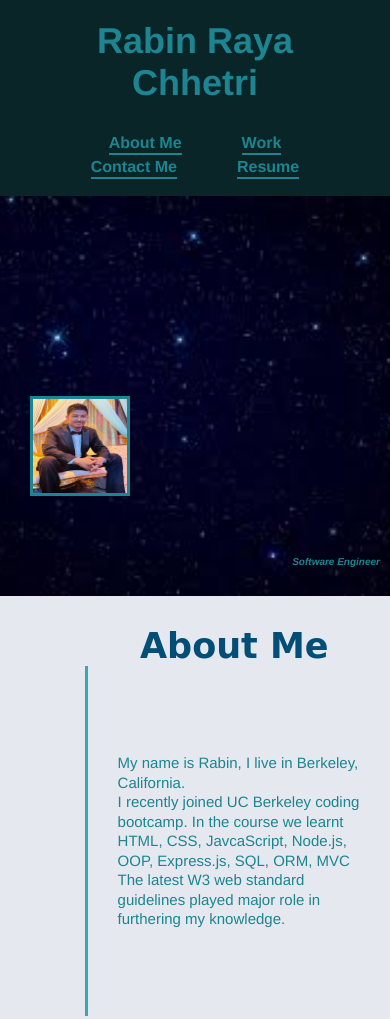
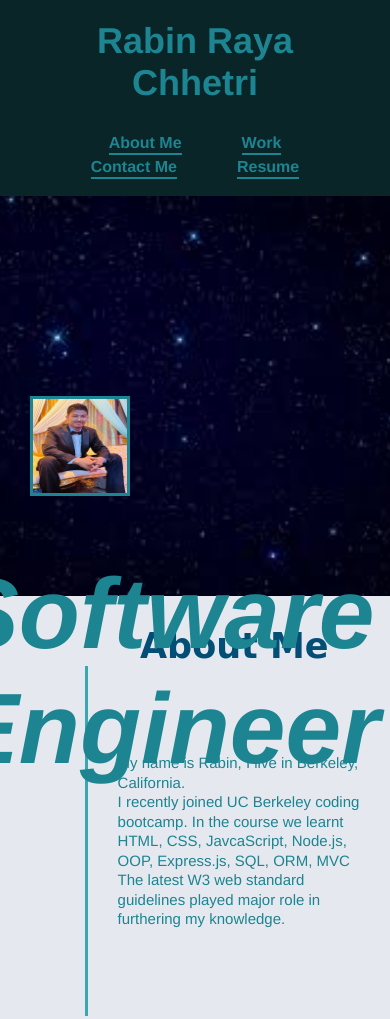
Before and after one commit to rrayachhetri/Portfolio, a plain HTML site: page index.html in a window 390 px wide. Shown: the top 1019 px of the page. Drawn offline with Linux system fonts and the light colour scheme.

Commit message:
project 2 deployed in heroku

```diff
--- a/assets/css/style.css
+++ b/assets/css/style.css
@@ -23,7 +23,10 @@
       flex-wrap: wrap;
 
     }
-
+  .title {
+    display: flex;
+   justify-content: start;
+  }
   header h1 {
       font-weight: bold;
       font-size: 36px;
@@ -306,7 +309,7 @@ figcaption{
       width: 100px;
     }
     .hero h2 {
-      font-size: 10px;
+      font-size: 100px;
       margin-top: 350px;
       }
 
--- a/index.html
+++ b/index.html
@@ -37,7 +37,7 @@
     <section class="hero">
         <img class="image2" src="./assets/images/pofile.jpg" alt=" profile photo" />
         <div>
-            <h2>Software Engineer</h2>
+            <h2 class='title'>Software Engineer</h2>
         </div>
     </section>
 
@@ -72,7 +72,7 @@
             <div class="container">
                 <div class="content">
                     <figure class="Work">
-                        <a href="https://rrayachhetri.github.io/Ticket-Support/">
+                        <a href="https://agile-hollows-75689.herokuapp.com/">
                             <img src="assets/images/ticket-support.png" class="img"
                                 alt="Ticket Support">
                             <figcaption>Ticket-Support</br>Full Stack project</figcaption>
```
